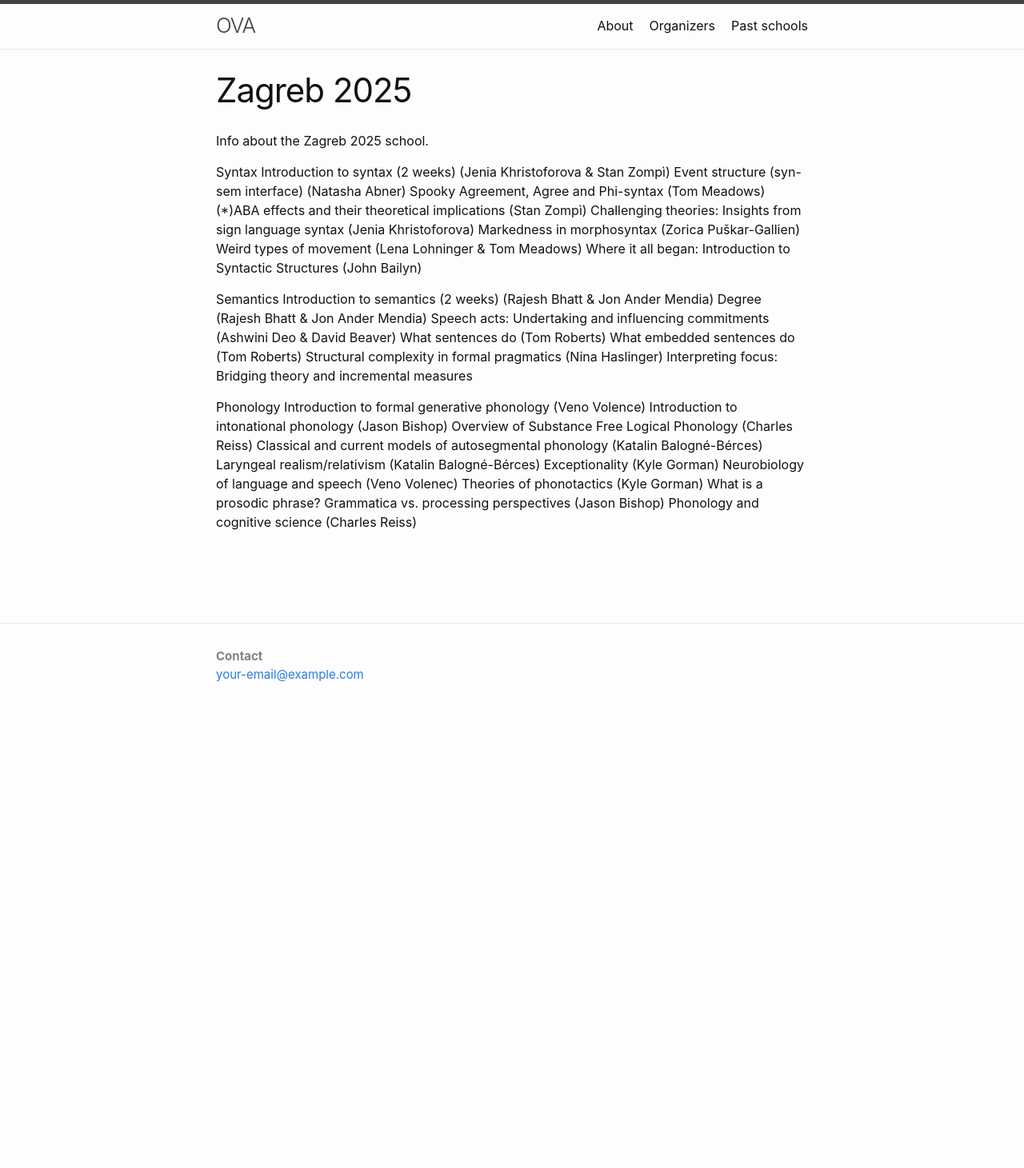
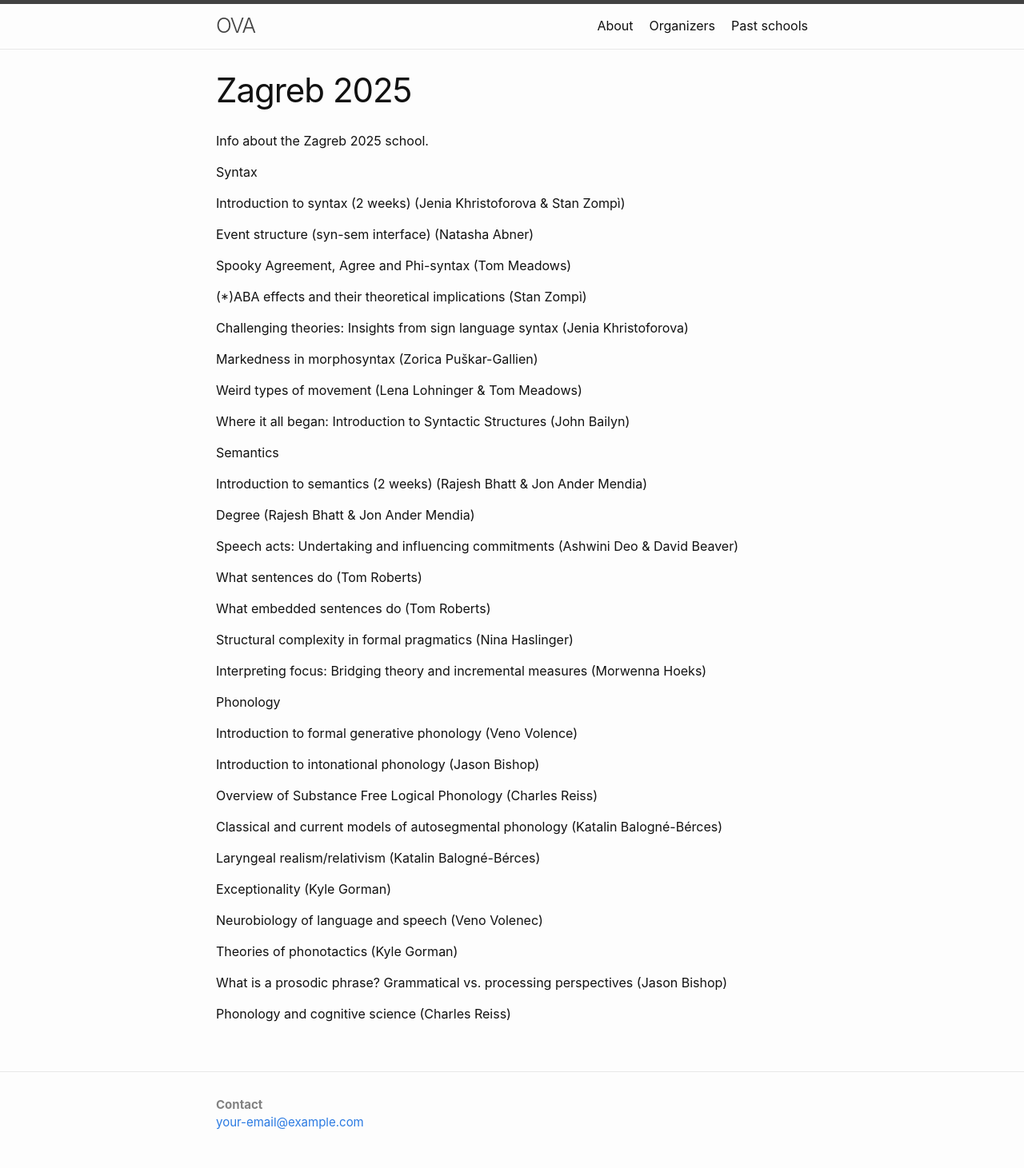
Before and after one commit to ovaschool/ovaschool.github.io, a Jekyll site: the page built from staticpages/oldprograms/zagreb2025.markdown, in a window 1280 px wide. Shown: the whole page at 80% size. Built offline with Jekyll 4.4.1, drawn with Linux system fonts in a browser that asks for light colours; before the commit the page ends 900 px from its top, so only the background shows below that.

Commit message:
Update zagreb2025.markdown

```diff
--- a/staticpages/oldprograms/zagreb2025.markdown
+++ b/staticpages/oldprograms/zagreb2025.markdown
@@ -8,32 +8,59 @@ exclude: true
 Info about the Zagreb 2025 school.
 
 Syntax
+
 Introduction to syntax (2 weeks) (Jenia Khristoforova & Stan Zompì)
+
 Event structure (syn-sem interface) (Natasha Abner)
+
 Spooky Agreement, Agree and Phi-syntax (Tom Meadows)
+
 (*)ABA effects and their theoretical implications (Stan Zompì)
+
 Challenging theories: Insights from sign language syntax (Jenia Khristoforova)
+
 Markedness in morphosyntax (Zorica Puškar-Gallien)
+
 Weird types of movement (Lena Lohninger & Tom Meadows)
+
 Where it all began: Introduction to Syntactic Structures (John Bailyn)
 
+
 Semantics
+
 Introduction to semantics (2 weeks) (Rajesh Bhatt & Jon Ander Mendia)
+
 Degree (Rajesh Bhatt & Jon Ander Mendia)
+
 Speech acts: Undertaking and influencing commitments (Ashwini Deo & David Beaver)
+
 What sentences do (Tom Roberts)
+
 What embedded sentences do (Tom Roberts)
+
 Structural complexity in formal pragmatics (Nina Haslinger)
-Interpreting focus: Bridging theory and incremental measures
+
+Interpreting focus: Bridging theory and incremental measures (Morwenna Hoeks)
+
 
 Phonology
+
 Introduction to formal generative phonology (Veno Volence)
+
 Introduction to intonational phonology (Jason Bishop)
+
 Overview of Substance Free Logical Phonology (Charles Reiss)
+
 Classical and current models of autosegmental phonology (Katalin Balogné-Bérces)
+
 Laryngeal realism/relativism (Katalin Balogné-Bérces)
+
 Exceptionality (Kyle Gorman)
+
 Neurobiology of language and speech (Veno Volenec)
+
 Theories of phonotactics (Kyle Gorman)
-What is a prosodic phrase? Grammatica vs. processing perspectives (Jason Bishop)
+
+What is a prosodic phrase? Grammatical vs. processing perspectives (Jason Bishop)
+
 Phonology and cognitive science (Charles Reiss)
```
